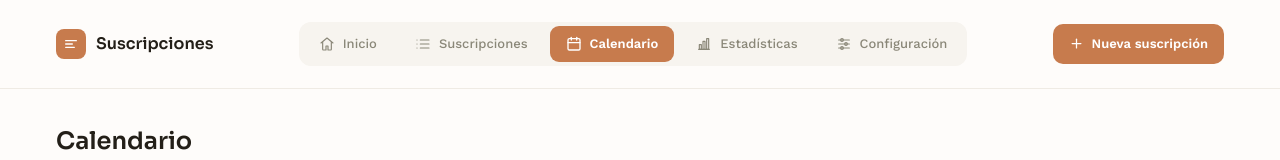
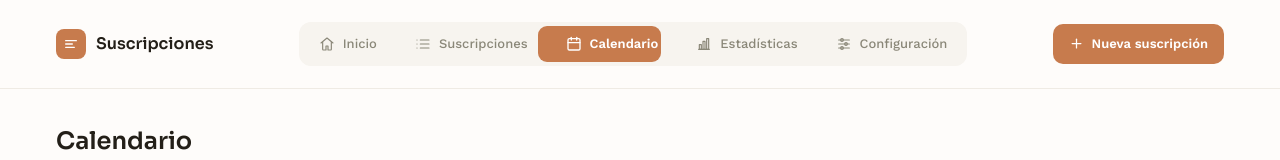
Before and after one commit to BriamCarrasco/Drip, a Next.js app: page /calendario in a window 1280 px wide. Shown: the top 160 px of the page. Built offline with nearby package versions, Linux system fonts and the light colour scheme; no server answers; the database is empty.

Commit message:
feat: animación de pill deslizante en el selector del TopBar

```diff
--- a/components/dashboard/TopBar.tsx
+++ b/components/dashboard/TopBar.tsx
@@ -2,6 +2,7 @@
 
 import Link from "next/link";
 import { usePathname } from "next/navigation";
+import { useLayoutEffect, useRef, useState } from "react";
 import {
   BarChartIcon,
   CalendarIcon,
@@ -27,6 +28,26 @@ export function TopBar({ username }: { username: string }) {
   const showNewButton = pathname !== "/configuracion";
   const initials = username.slice(0, 2).toUpperCase();
 
+  const navRef = useRef<HTMLDivElement>(null);
+  const itemRefs = useRef(new Map<string, HTMLAnchorElement>());
+  const [pill, setPill] = useState<{ left: number; width: number } | null>(null);
+
+  useLayoutEffect(() => {
+    const container = navRef.current;
+    const activeItem = itemRefs.current.get(pathname);
+    if (!container || !activeItem) return;
+
+    function measure() {
+      const containerRect = container!.getBoundingClientRect();
+      const itemRect = activeItem!.getBoundingClientRect();
+      setPill({ left: itemRect.left - containerRect.left, width: itemRect.width });
+    }
+
+    measure();
+    window.addEventListener("resize", measure);
+    return () => window.removeEventListener("resize", measure);
+  }, [pathname]);
+
   return (
     <div className="flex items-center justify-between gap-3 border-b border-border px-4 py-3 sm:px-8 sm:py-4 lg:px-14 lg:py-[22px]">
       <div className="flex shrink-0 items-center gap-2.5">
@@ -36,7 +57,17 @@ export function TopBar({ username }: { username: string }) {
         <span className="hidden font-heading text-base font-semibold sm:inline">Suscripciones</span>
       </div>
 
-      <div className="flex items-center gap-0.5 rounded-xl bg-surface-muted p-1 sm:gap-1.5">
+      <div
+        ref={navRef}
+        className="relative flex items-center gap-0.5 rounded-xl bg-surface-muted p-1 sm:gap-1.5"
+      >
+        {pill && (
+          <span
+            aria-hidden
+            className="absolute inset-y-1 rounded-[9px] bg-accent transition-all duration-300 ease-out motion-reduce:transition-none"
+            style={{ left: pill.left, width: pill.width }}
+          />
+        )}
         {navItems.map((item) => {
           const active = item.href === pathname;
           const Icon = item.icon;
@@ -44,10 +75,14 @@ export function TopBar({ username }: { username: string }) {
             <Link
               key={item.href}
               href={item.href}
+              ref={(el) => {
+                if (el) itemRefs.current.set(item.href, el);
+                else itemRefs.current.delete(item.href);
+              }}
               className={
                 active
-                  ? "flex items-center gap-2 rounded-[9px] bg-accent px-2.5 py-2 text-[13px] font-semibold text-white sm:px-4"
-                  : "flex items-center gap-2 rounded-[9px] px-2.5 py-2 text-[13px] font-medium text-muted-strong hover:text-foreground sm:px-4"
+                  ? "relative z-10 flex items-center gap-2 rounded-[9px] px-2.5 py-2 text-[13px] font-semibold text-white transition-colors duration-300 sm:px-4"
+                  : "relative z-10 flex items-center gap-2 rounded-[9px] px-2.5 py-2 text-[13px] font-medium text-muted-strong transition-colors duration-300 hover:text-foreground sm:px-4"
               }
             >
               <Icon size={16} />
```
